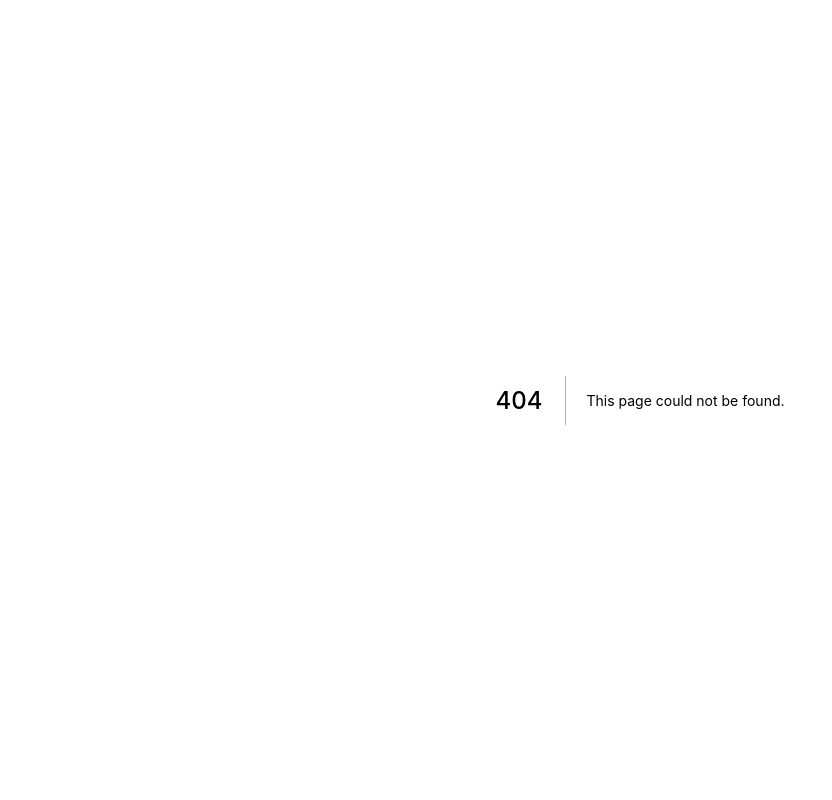
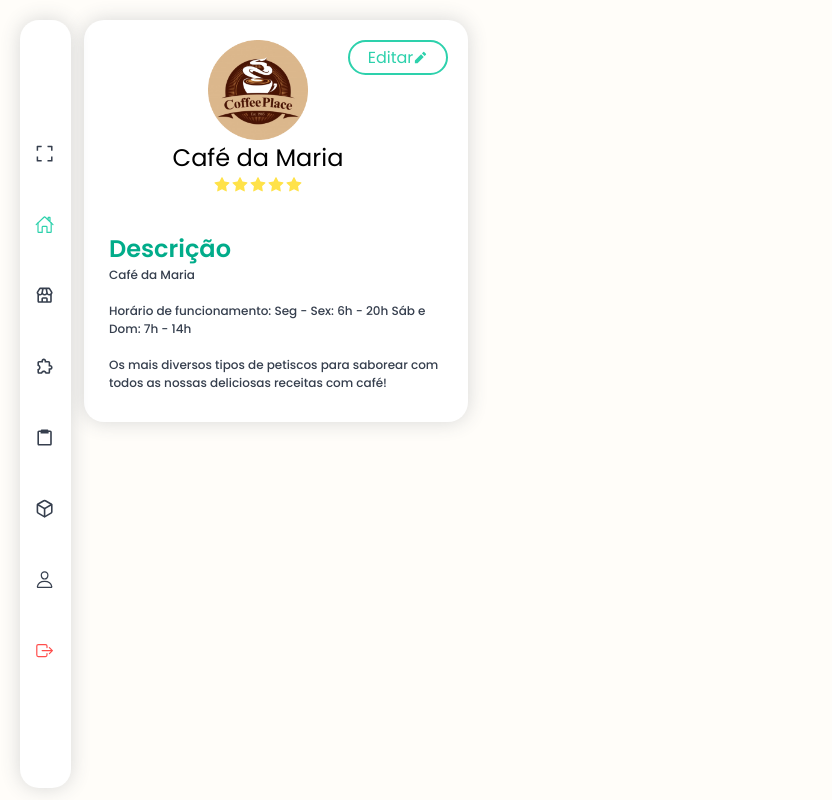
Before and after one commit to VictorCampelo/potty-dashboard, a Next.js app: page /shop in a window 1280 px wide. Before the commit this address had no page. Shown: the whole page, without its empty margins (0-832 px from the left). Built offline with nearby package versions, Linux system fonts and the light colour scheme.

Commit message:
Criada a página da loja e cards com informações

```diff
--- a/src/components/molecules/CardFeedback/index.tsx
+++ b/src/components/molecules/CardFeedback/index.tsx
@@ -23,10 +23,10 @@ const  CardFeedback = ({
     quantStar > 5 ? quantStar = 5 : null; //Tratativas para manter o máximo de estrelas como 5
 
     for (let i = 0; i < quantStar; i++) {
-        stars.push(<AiFillStar size={18}  color="yellow"/>)
+        stars.push(<AiFillStar size={18}  color="#ffe249"/>)
     }
     for (let i = quantStar; i < 5 ; i++) {
-        stars.push(<AiOutlineStar size={18} color="yellow"/>)
+        stars.push(<AiOutlineStar size={18} color="#ffe249"/>)
     }
     //adicionando estrelas preenchidas e vazias ao vetor
 
--- a/src/components/molecules/DrawerLateral/index.tsx
+++ b/src/components/molecules/DrawerLateral/index.tsx
@@ -33,7 +33,7 @@ const  DrawerLateral: React.FC = () => {
                         }
                     </div>
 
-                    <Link href="/">
+                    <Link href="/shopkeeper">
                         <div className="option">
                             <IoHomeOutline className="icon"
 
@@ -44,7 +44,7 @@ const  DrawerLateral: React.FC = () => {
                         </div>
                     </Link>
 
-                    <Link href="/">
+                    <Link href="/shop">
                         <div className="option">
                             <BiStore className="icon"
 
--- /dev/null
+++ b/src/pages/shop/index.tsx
@@ -0,0 +1,77 @@
+import DrawerLateral from "../../components/molecules/DrawerLateral";
+
+import React, { useState } from 'react';
+import { Container } from './styles';
+import { RiPencilFill } from 'react-icons/ri';
+
+import { AiFillStar } from 'react-icons/ai';
+import { AiOutlineStar } from 'react-icons/ai';
+
+const shop = () => {
+  let quantStar = 5;
+  let stars = [] //Criando um vetor de estrelas
+
+    quantStar > 5 ? quantStar = 5 : null; //Tratativas para manter o máximo de estrelas como 5
+
+    for (let i = 0; i < quantStar; i++) {
+        stars.push(<AiFillStar size={18}  color="#ffe249"/>)
+    }
+    for (let i = quantStar; i < 5 ; i++) {
+        stars.push(<AiOutlineStar size={18} color="#ffe249"/>)
+    }
+    //adicionando estrelas preenchidas e vazias ao vetor
+
+  return (
+    <Container>
+      <DrawerLateral/>
+
+      <div className="cards-area">
+        <div className="left-area">
+
+          <div className="card">
+
+            <div className="top">
+              <div></div>
+
+              <div className="icon">
+                <img src="/images/coffe-place.png" alt="icone da loja"/>
+                <h1>Café da Maria</h1>
+                <div>{ stars }</div>
+              </div>
+
+              <button>
+                Editar
+                <RiPencilFill size={15} />
+              </button>
+            </div>
+
+            <div className="bottom">
+              <h1>Descrição</h1>
+              <p>
+                Café da Maria
+                <br/>
+                <br/>
+                Horário de funcionamento:
+                Seg - Sex: 6h - 20h
+                Sáb e Dom: 7h - 14h
+                <br/>
+                <br/>
+                Os mais diversos tipos de petiscos para saborear com todos as nossas deliciosas receitas com café!
+              </p>
+            </div>
+
+          </div>
+
+        </div>
+
+        <div className="right-area">
+
+        </div>
+
+      </div>
+
+    </Container>
+  );
+};
+
+export default shop;
--- /dev/null
+++ b/src/pages/shop/styles.ts
@@ -0,0 +1,100 @@
+import styled from 'styled-components';
+
+export const Container = styled.div`
+    padding: 20px 20px;
+    width: 100%;
+    height: 100vh;
+    background: #FFFDF9;
+
+    display: flex;
+
+    div.cards-area {
+        width: 100%;
+        margin-left: 5vw;
+
+        display: flex;
+        justify-content: space-between;
+
+        .left-area{
+            display: flex;
+            flex-direction: column;
+            height: 95vh;
+
+            .card{
+                width: 30vw;
+
+                background: #FFFFFF;
+                box-shadow: 0px 0px 20px rgba(54, 63, 78, 0.2);
+                border-radius: 20px;
+
+                .top{
+                    display: flex;
+                    justify-content: space-between;
+                    margin: 20px 20px;
+
+                    .icon{
+                        margin-left: 5vw;
+
+
+                        display: flex;
+                        flex-direction: column;
+                        justify-content: center;
+                        align-items: center;
+                        img{
+                            width: 100px;
+                            height: 100px;
+                        }
+
+                        h1{
+                            font-style: normal;
+                            font-weight: normal;
+                            font-size: 24px;
+                            line-height: 36px;
+                            text-align: center;
+
+                            color: #000000;
+                        }
+                    }
+
+                    button{
+                        width: 100px;
+                        height: 35px;
+                        background: transparent;
+
+                        border: 2px solid #2DD1AC;
+                        box-sizing: border-box;
+                        border-radius: 30px;
+
+                        font-style: normal;
+                        font-weight: normal;
+                        font-size: 1rem;
+
+                        color: #2DD1AC;
+
+                        display: flex;
+                        justify-content: center;
+                        align-items: center;
+                    }
+                }
+
+                .bottom{
+                    margin: 30px 25px;
+                    h1{
+                        font-style: normal;
+                        font-weight: 600;
+                        font-size: 24px;
+
+                        color: #01AC8A;
+                    }
+
+                    p{
+                        font-style: normal;
+                        font-weight: 500;
+                        font-size: 12px;
+                        line-height: 18px;
+                    }
+                }
+            }
+        }
+    }
+`;
```
Also changed, not shown: public/images/coffe-place.png (added).
